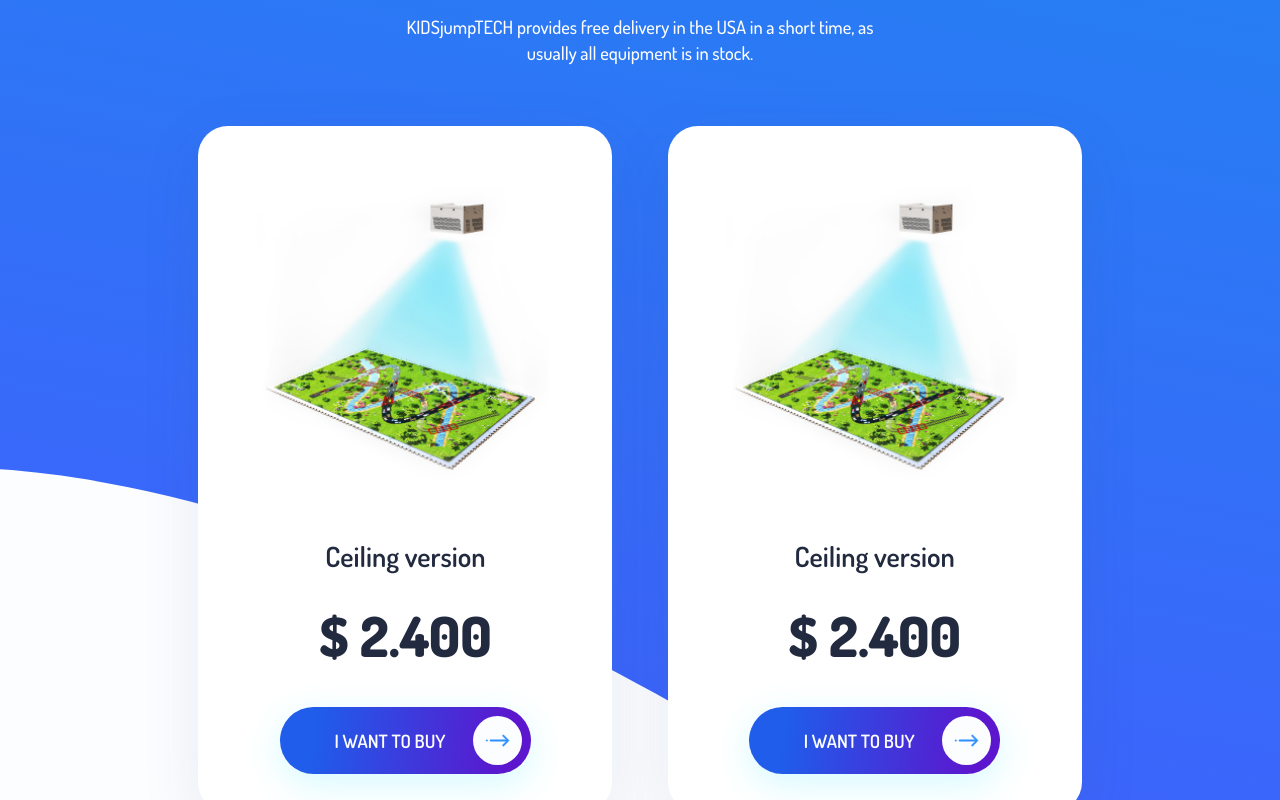
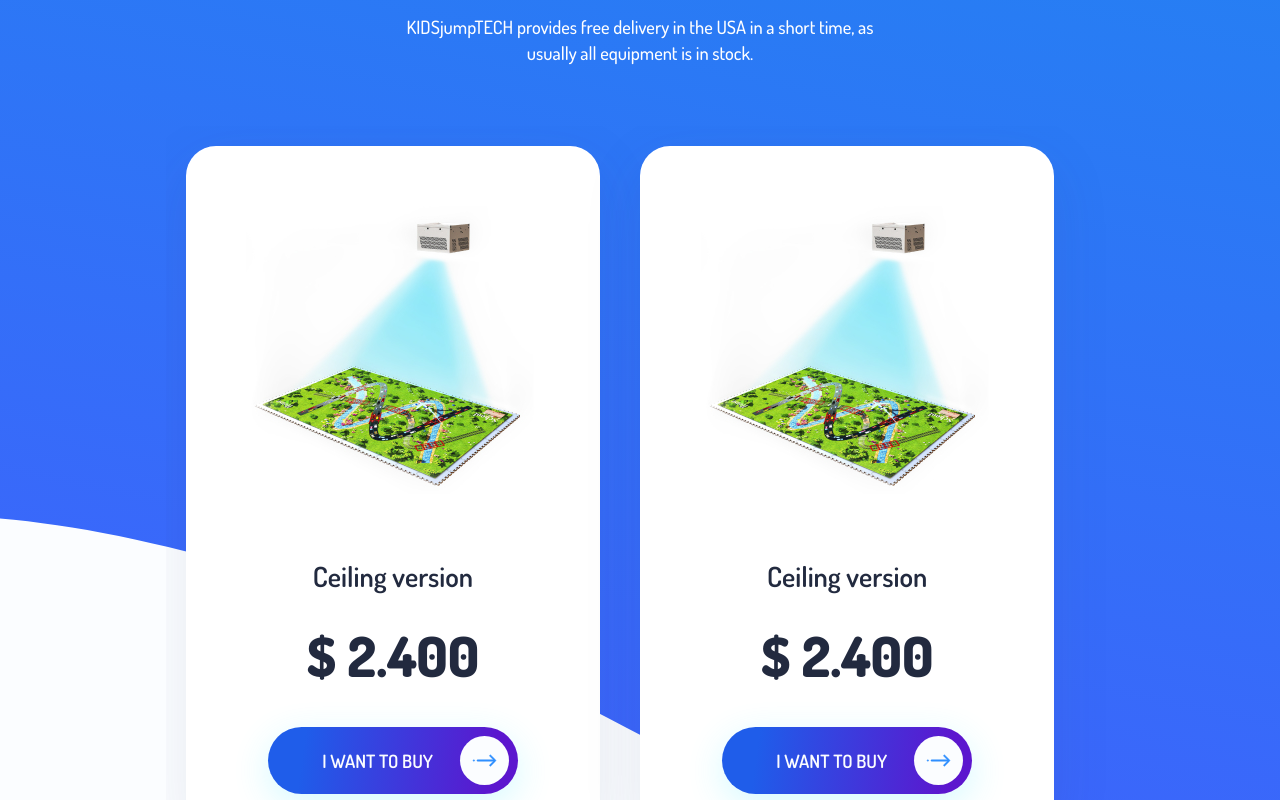
Before and after one commit to OgurtsovArtem/Kids_Jump, a React (Create React App) app: page / in a window 1280 px wide. Shown: the part 4600-5400 px from the top of the page. Built offline with nearby package versions, Linux system fonts and the light colour scheme; a web font is replaced by a local one.

Commit message:
compleated block

```diff
--- a/src/components/PriceSection/PriceSection.js
+++ b/src/components/PriceSection/PriceSection.js
@@ -1,4 +1,7 @@
 import PriceCard from "../../Ui-Kit/PriceCard/PriceCard";
+import { Swiper, SwiperSlide } from "swiper/react";
+// Import Swiper styles
+import "swiper/css";
 
 import "../../styles/technicalClasses.scss";
 import "./PriceSection.scss";
@@ -13,8 +16,19 @@ function PriceSection() {
           usually all equipment is in stock.
         </p>
         <div className="price-section__cards-container">
-          <PriceCard className="price-section__card" />
-          <PriceCard className="price-section__card" />
+          <Swiper
+            className="price-section__swiper _swiper _auto-width"
+            spaceBetween={40}
+            slidesPerView="auto"
+            freeMode={true}
+          >
+            <SwiperSlide>
+              <PriceCard className="price-section__card" />
+            </SwiperSlide>
+            <SwiperSlide>
+              <PriceCard className="price-section__card" />
+            </SwiperSlide>
+          </Swiper>
         </div>
       </div>
     </section>
--- a/src/components/PriceSection/PriceSection.scss
+++ b/src/components/PriceSection/PriceSection.scss
@@ -42,8 +42,10 @@
   &__cards-container {
     display: flex;
     justify-content: center;
-    @include adaptive-value("gap", 80, 20, $xxs);
     @include adaptive-value("margin-top", 80, 30, $xxs);
+  }
+  &__swiper {
+    padding: rem(20) rem(20) rem(55) rem(20);
   }
   &__card {
   }
```
